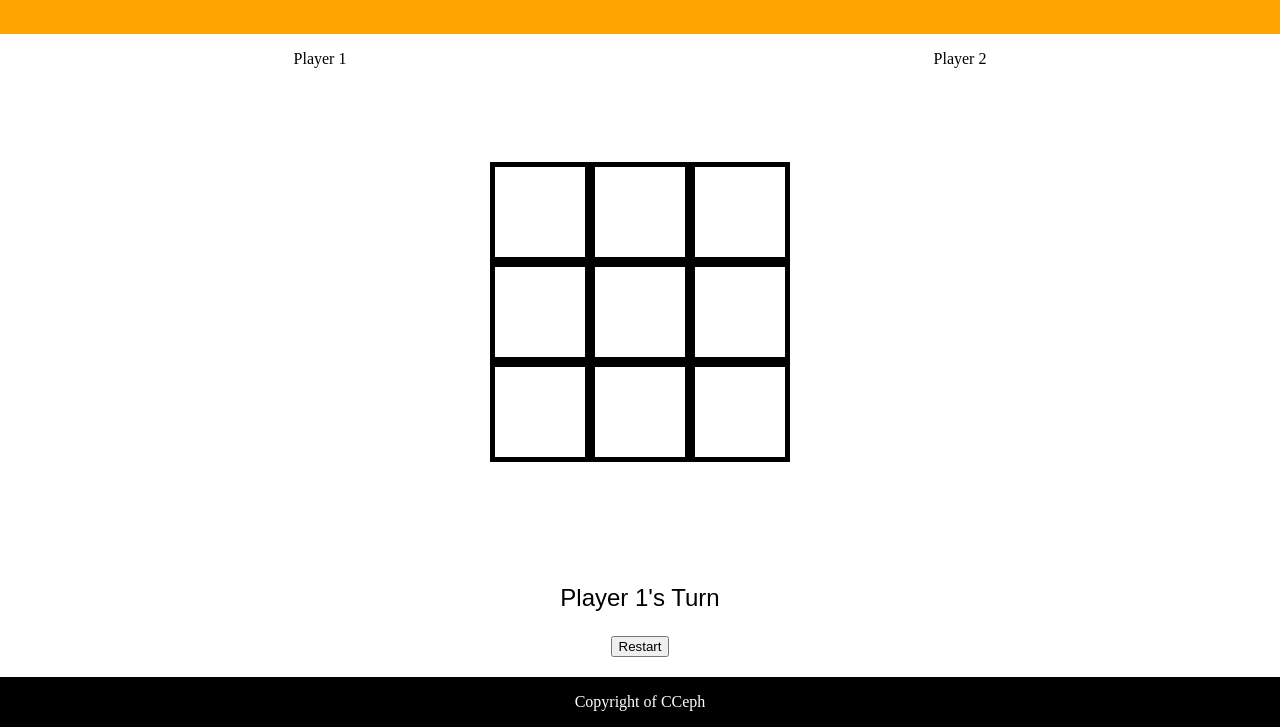
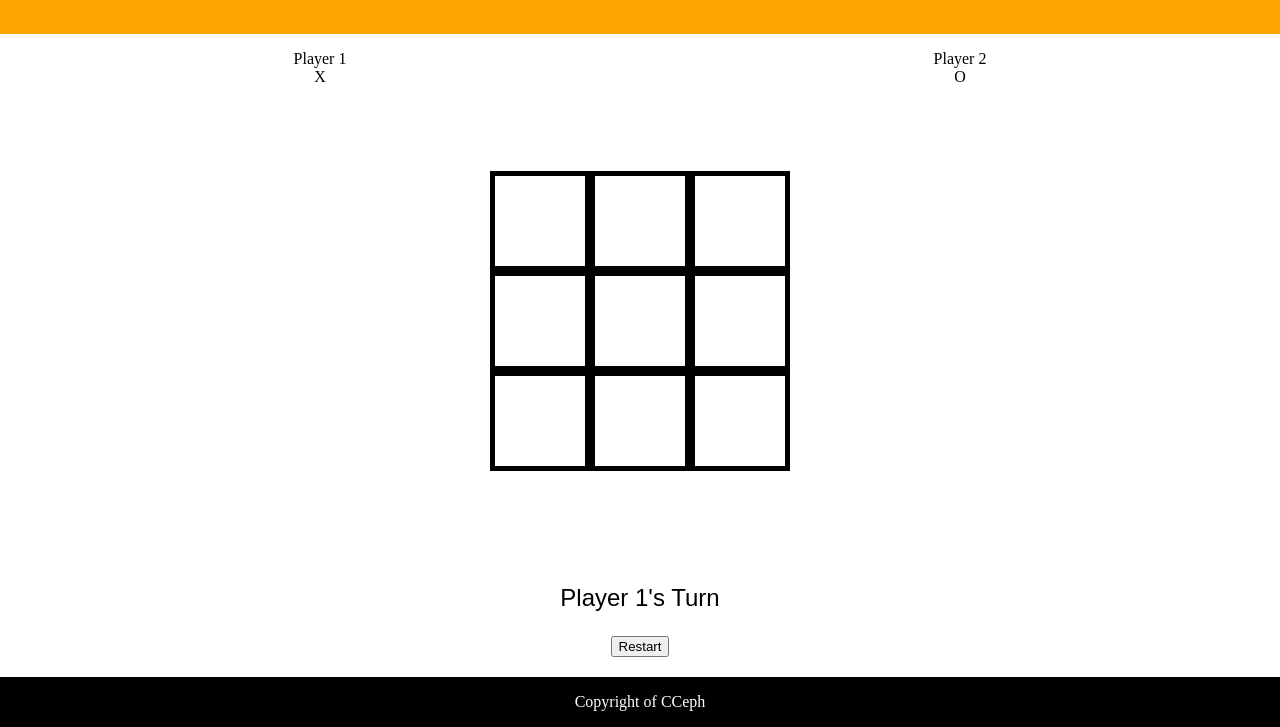
Before and after one commit to CCeph/tic-tac-toe, a plain HTML site: page index.html in a window 1280 px wide. Shown: the part 73-800 px from the top of the page. Drawn offline with Linux system fonts and the light colour scheme.

Commit message:
Show each player's symbol on the page for clarity

```diff
--- a/index.html
+++ b/index.html
@@ -15,8 +15,10 @@
         </div>
         <div class="main">
             <div class="players">
-                <p class="player1">Player 1</p>
-                <p class="player2">Player 2</p>
+                <p class="player1">Player 1 <br>
+                X</p>
+                <p class="player2">Player 2 <br>
+                O</p>
             </div>
             <div class="gameboard">
                 <div class="game-template">
--- a/stylesheet.css
+++ b/stylesheet.css
@@ -76,6 +76,10 @@ body {
     padding: 20px;
 }
 
+.player1, .player2 {
+    text-align: center;
+}
+
 
 
 /* Footer styling */
```
